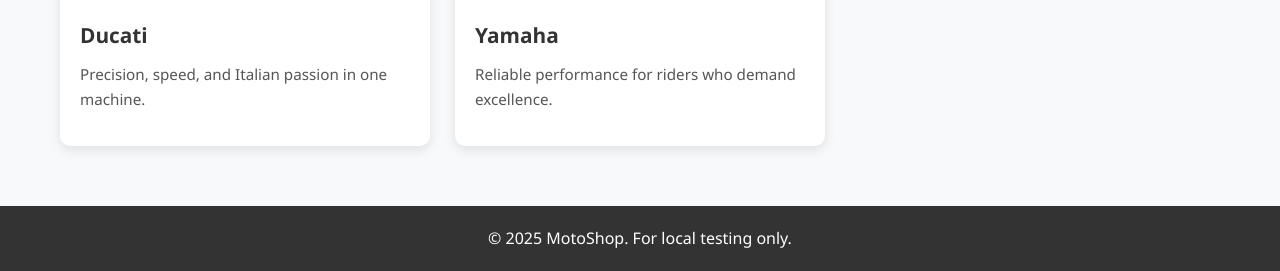
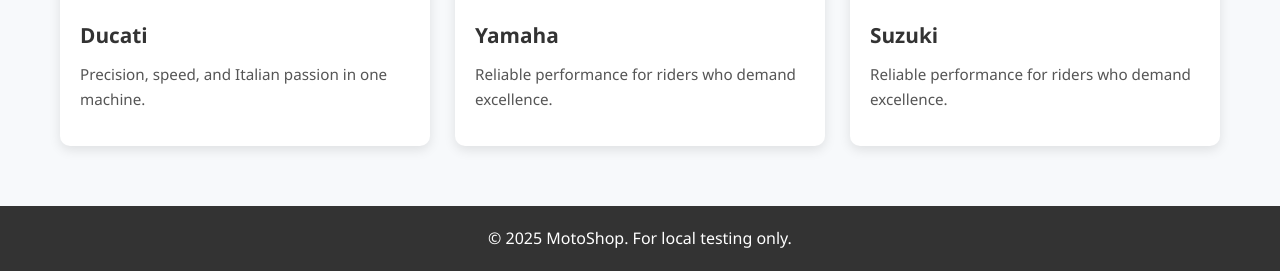
Before and after one commit to ricvalenzuelaa/MotoShops, a PHP site: page /about.php in a window 1280 px wide. Shown: the part 1297-1568 px from the top of the page. Run offline with PHP 8.4, Linux system fonts and the light colour scheme.

Commit message:
Add files via upload

```diff
--- a/about.php
+++ b/about.php
@@ -65,6 +65,13 @@ include 'header.php'; // New header
           <p>Reliable performance for riders who demand excellence.</p>
         </div>
       </div>
+      <div class="card">
+        <img src="images/Suzuki-Logo.png" alt="Suzuki" />
+        <div class="card-content">
+          <h2>Suzuki</h2>
+          <p>Reliable performance for riders who demand excellence.</p>
+        </div>
+      </div>
     </div>
 </section>
 
```
Also changed, not shown: images/Dsuperleggerav4.webp (added), images/Yyzfr15.webp (added).
